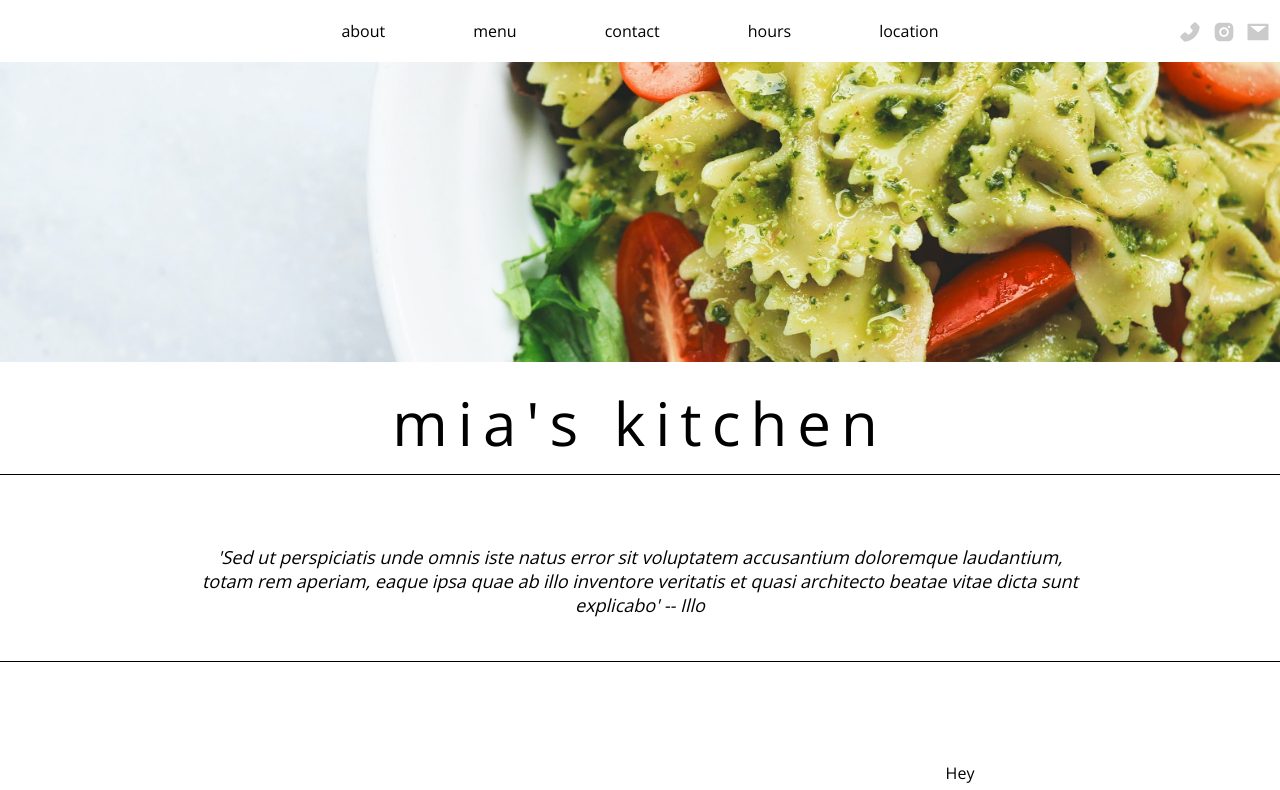
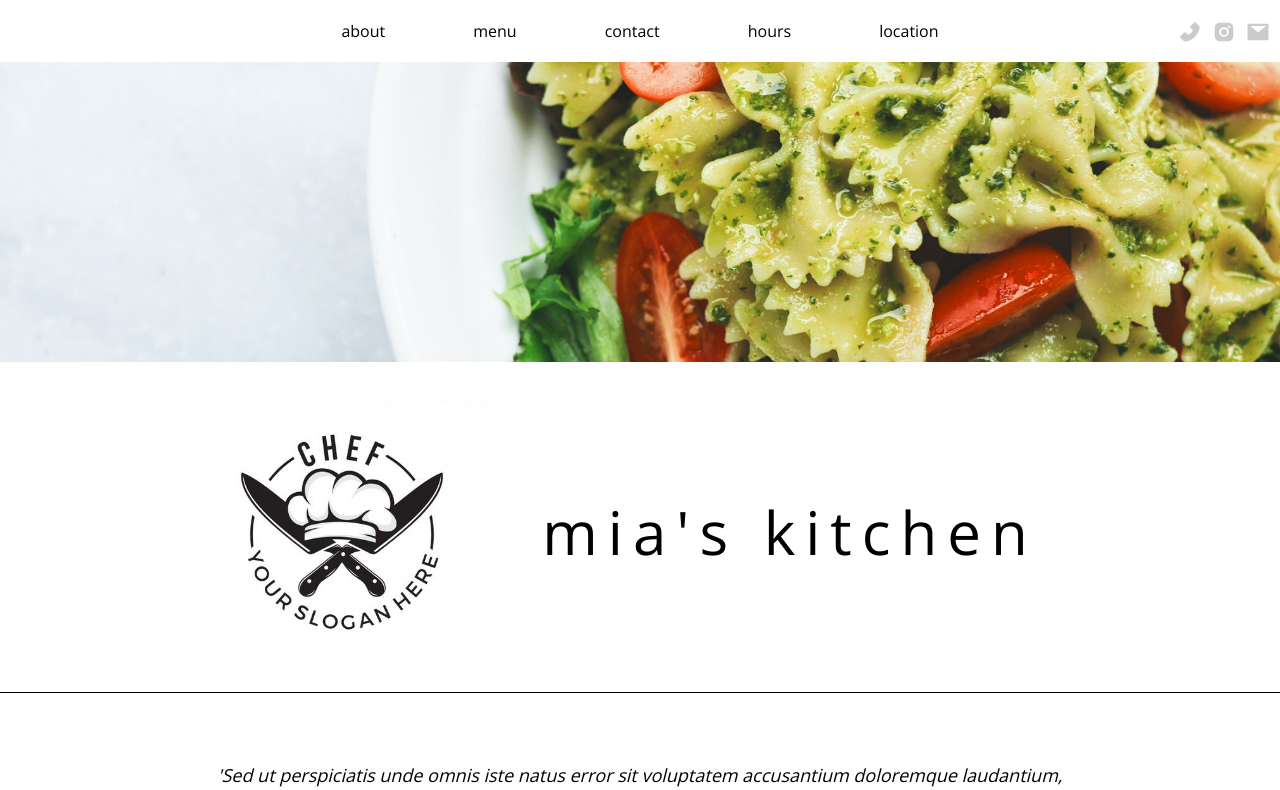
Before and after one commit to mikey-mo/mias-kitchen, a React (Create React App) app: page / in a window 1280 px wide. Shown: the top 790 px of the page. Built offline with nearby package versions, Linux system fonts and the light colour scheme.

Commit message:
more styling stuff

```diff
--- a/src/components/title.js
+++ b/src/components/title.js
@@ -2,6 +2,7 @@ import React from 'react';
 import styled from 'styled-components';
 
 import text from '../constants/english.json';
+import ChefLogo from '../assets/logos/chef_logo_one.jpg';
 
 const TitleText = styled.h1`
   margin-top: 20px;
@@ -19,6 +20,10 @@ const TitleText = styled.h1`
 
 const Title = () => (
   <TitleText>
+    <img
+      src={ChefLogo}
+      style={{ position: 'relative', right: '50px', width: '300px' }}
+    />
     {text.header.title}
   </TitleText>
 );
```
Also changed, not shown: src/assets/logos/chef_logo_one.jpg (added).
